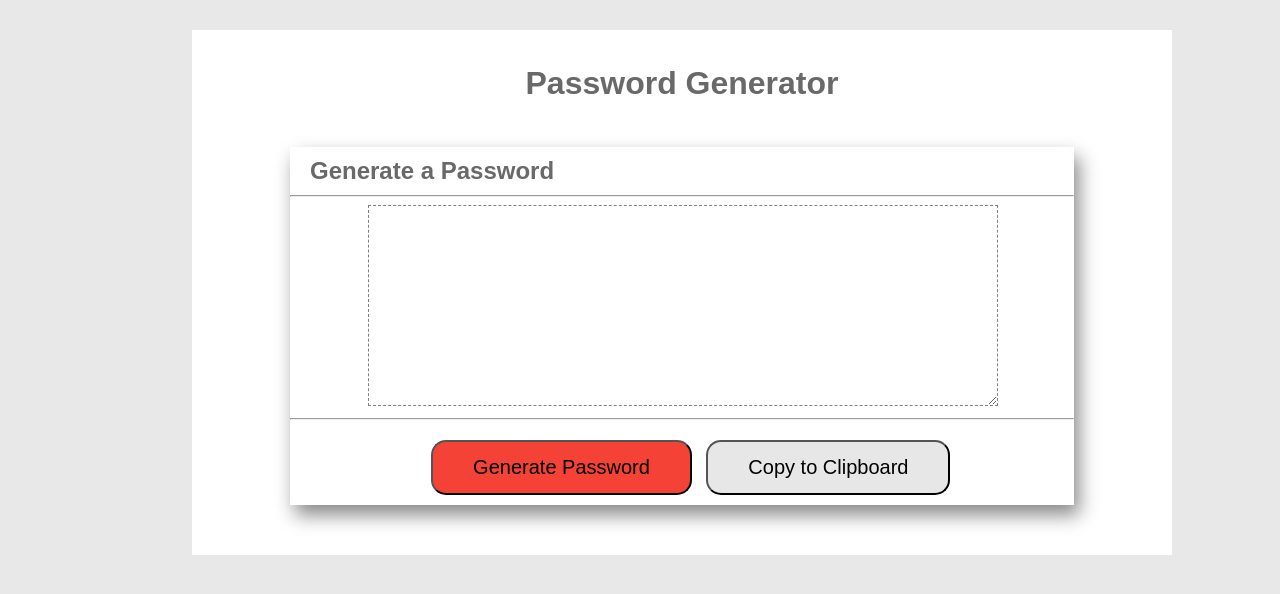
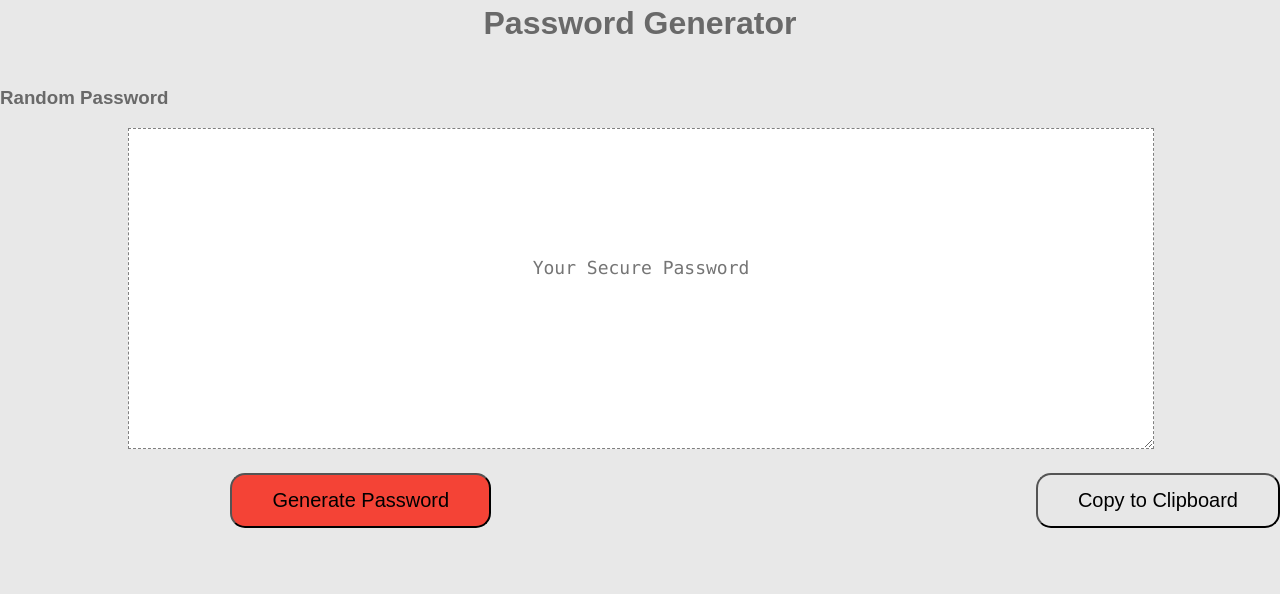
Before and after one commit to donnaxnguyen/password, a plain HTML site: page index.html in a window 1280 px wide. Drawn offline with Linux system fonts and the light colour scheme.

Commit message:
finished

```diff
--- a/develop/style.css
+++ b/develop/style.css
@@ -62,13 +62,14 @@ textarea {
 }
 
 /* generate button style */
-#generate {
+#generateButton {
   background-color: #f44336;
   font-size: 20px;
   padding: 14px 40px;
   border-radius: 15px;
   margin-left: 18%;
   margin-bottom: 10px;
+  float: left
 }
 
 /* copy button style */
@@ -79,6 +80,7 @@ textarea {
   border-radius: 15px;
   margin-left: 10px;
   margin-bottom: 10px;
+  float: right
 }
 
 /* media screen style */
--- a/index.html
+++ b/index.html
@@ -14,32 +14,31 @@
 
 <body>
 <!-- this is where the body starts -->
+<body>
+    <div class="container-fluid main-content">
+        <div class="row justify-content-center">
+            <div class="text-center col-md-12 bg-dark text-light">
+            <!-- this is the title -->
+                <h1 class="font-weight-bold">Password Generator</h1>
+            </div>
+            <div class="col-md-8 bg-light my-4 border rounded-sm mx-2">
+                <!-- this is the header -->
+                <h3 class="py-2 border-bottom">Random Password</h3>
+                <div class="row text-center pt-2">
+                    <div class="col-md-12">
+                        <textarea class="form-control text-center" id="password-form" placeholder="Your Secure Password"
+                            rows="3" readonly></textarea>
+                    </div>
+                </div>
+    <!-- these are the buttons -->
+    <div id = "btn">
+        <button id = "generateButton">Generate Password</button>
+        </div>
+    <button id = "copy"> Copy to Clipboard</button>
 
-<!-- this is a wrapper container that has all the contents -->
-<div id = "wrapper">
-<header>
-<h1> Password Generator</h1>
-</header>
-
-<!-- this is the areas contents -->
-<div id = "content">
-<h2>Generate a Password</h2>
-<hr>
-
-<!-- this is a readonly area for the output -->
-<textarea readonly id = "password" placeholder = "Your Password Will Be Generated Here"
-aria-label = "Generated Password"> </textarea>
-<hr>
-
-<!-- this is the div id for the buttons (this also gives what texts will be shown) -->
-<div id = "btn">
-    <button id = "generate">Generate Password</button>
-
-<button id = "copy"> Copy to Clipboard</button>
-
+            </div>
         </div>
     </div>
-</div>
 
 <!-- this is the document for javascript -->
 <script src = "script.js"></script>
```
